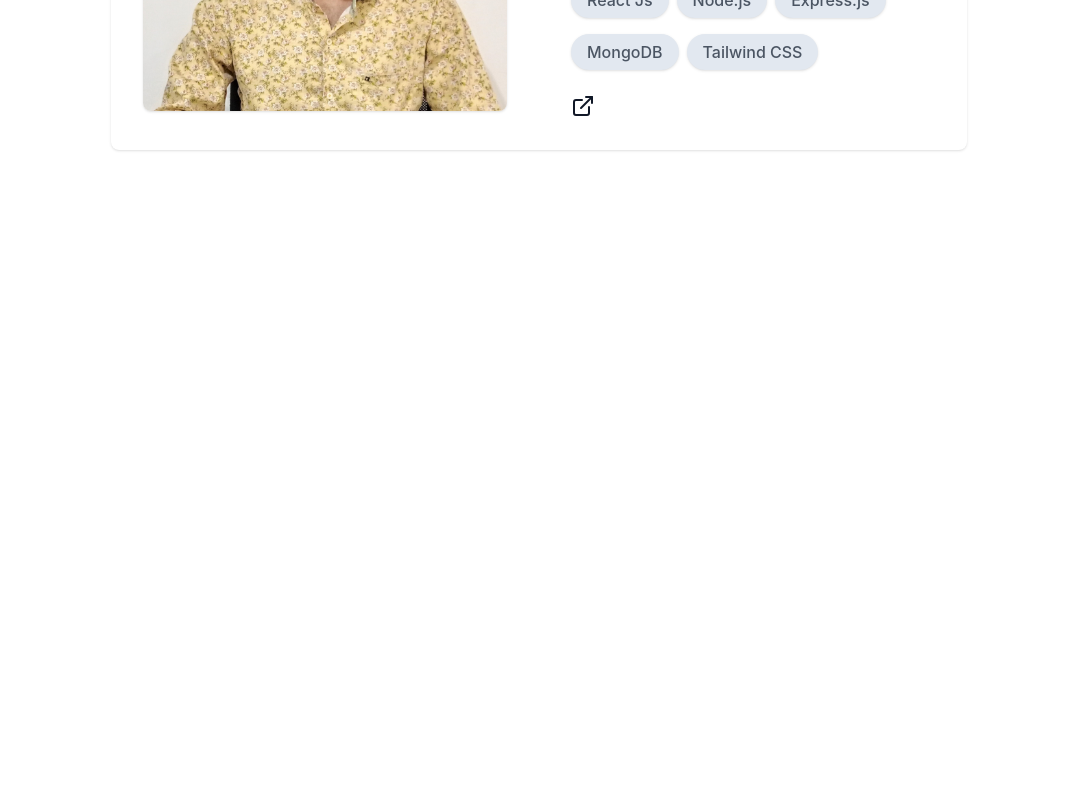
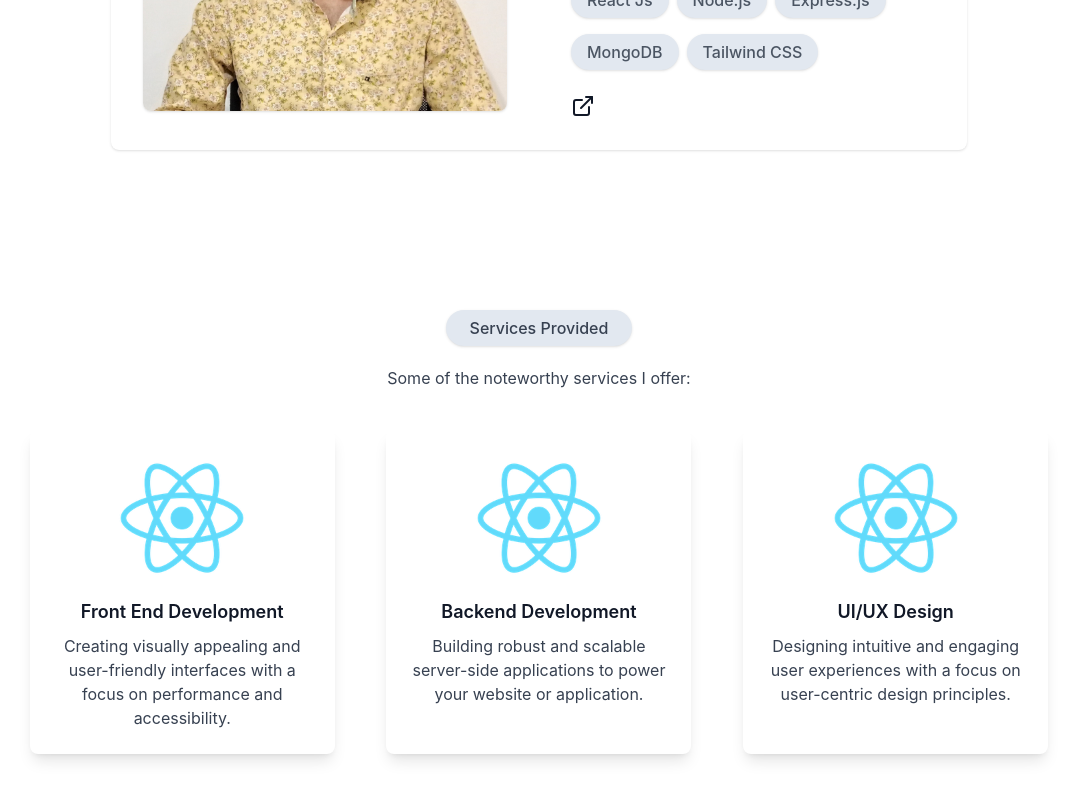
Before and after one commit to SwayamParmar/swayam-reactdev, a React (Create React App) app: page / in a window 1280 px wide. Shown: the part 3522-4322 px from the top of the page, without its empty margins (101-1178 px from the left). Before the commit the page ends 3752 px from the top, so only its background shows below. Built offline with nearby package versions, Linux system fonts and the light colour scheme.

Commit message:
service provides section implemented

```diff
--- a/src/components/Projects.js
+++ b/src/components/Projects.js
@@ -7,7 +7,7 @@ const Projects = () => {
     const isMobile = useMediaQuery(868);
 
     return (
-        <section id='about' className='bg-white dark:bg-slate-900 transition-colors duration-300'>
+        <section id='projects' className='bg-white dark:bg-slate-900 transition-colors duration-300'>
             <div className="w-11/12 mx-auto px-4 py-8 sm:py-16 lg:pt-20 lg:pb-10 transition-colors duration-300">
                 <p className="text-base max-w-max py-1.5 px-6 mx-auto font-medium bg-slate-200 dark:bg-slate-400 text-gray-700 dark:text-gray-200 text-center rounded-full shadow transition-colors duration-300">
                     Work
@@ -37,7 +37,7 @@ const Projects = () => {
 
                             <div className='flex flex-wrap gap-2'>
                                 {['React Js', 'Node.js', 'Express.js', 'MongoDB', 'Tailwind CSS'].map((tech, index) => (
-                                    <span key={index} className='mb-2 text-base py-1.5 px-4 bg-slate-200 dark:bg-slate-400 text-gray-600 dark:text-gray-200 font-medium rounded-full shadow transition-colors duration-300'>
+                                    <span key={index} className='mb-2 text-base py-1.5 px-4 bg-slate-200 dark:bg-slate-400 text-gray-600 dark:text-gray-700 font-medium rounded-full shadow transition-colors duration-300'>
                                         {tech}
                                     </span>
                                 ))}
--- /dev/null
+++ b/src/components/ProvidedService.js
@@ -0,0 +1,50 @@
+import React from 'react';
+import useMediaQuery from '../mediaQuery/useMediaQuery';
+
+const services = [
+    {
+        image: "../logo192.png",
+        title: "Front End Development",
+        description: "Creating visually appealing and user-friendly interfaces with a focus on performance and accessibility."
+    },
+    {
+        image: "../logo192.png",
+        title: "Backend Development",
+        description: "Building robust and scalable server-side applications to power your website or application."
+    },
+    {
+        image: "../logo192.png",
+        title: "UI/UX Design",
+        description: "Designing intuitive and engaging user experiences with a focus on user-centric design principles."
+    }
+];
+
+const ProvidedService = () => {
+    const isMobile = useMediaQuery(800);
+
+    return (
+        <section id='services' className='bg-white dark:bg-slate-800 transition-colors duration-300'>
+            <div className="w-11/12 mx-auto px-4 py-8 sm:py-16 lg:py-20 transition-colors duration-300">
+                <p className="text-base max-w-max py-1.5 px-6 mx-auto font-medium bg-slate-200 dark:bg-slate-400 text-gray-700 dark:text-white text-center rounded-full shadow transition-colors duration-300">
+                    Services Provided
+                </p>
+                <p className="text-base mt-3 py-2 px-6 mx-auto font-base text-gray-700 dark:text-gray-200 text-center transition-colors duration-300">
+                    Some of the noteworthy services I offer:
+                </p>
+                <div className={`grid grid-cols-1 md:grid-cols-3 w-11/12 mx-auto gap-6 mt-8`}>
+                    {services.map((service, index) => (
+                        <div key={index} className="bg-white w-11/12 mx-auto dark:bg-slate-700 p-6 rounded-lg shadow-lg transition-colors duration-300">
+                            <div className="flex flex-col items-center">
+                                <img src={service.image} alt={service.title} className="w-32 h-32 object-cover mb-4 rounded-full" />
+                                <h3 className="text-lg font-semibold text-gray-900 dark:text-gray-200 mb-2">{service.title}</h3>
+                                <p className="text-gray-700 dark:text-gray-300 text-center">{service.description}</p>
+                            </div>
+                        </div>
+                    ))}
+                </div>
+            </div>
+        </section>
+    );
+}
+
+export default ProvidedService;
--- a/src/pages/Home.js
+++ b/src/pages/Home.js
@@ -4,6 +4,7 @@ import AboutMe from '../components/AboutMe';
 import Skills from '../components/Skills';
 import Experience from '../components/Experience';
 import Projects from '../components/Projects';
+import ProvidedService from '../components/ProvidedService';
 
 const Home = () => {
     return (
@@ -13,6 +14,7 @@ const Home = () => {
             <Skills />
             <Experience />
             <Projects />
+            <ProvidedService />
         </>
     )
 }
```
Also changed, not shown: public/images/flipkart-copy.png (deleted).
